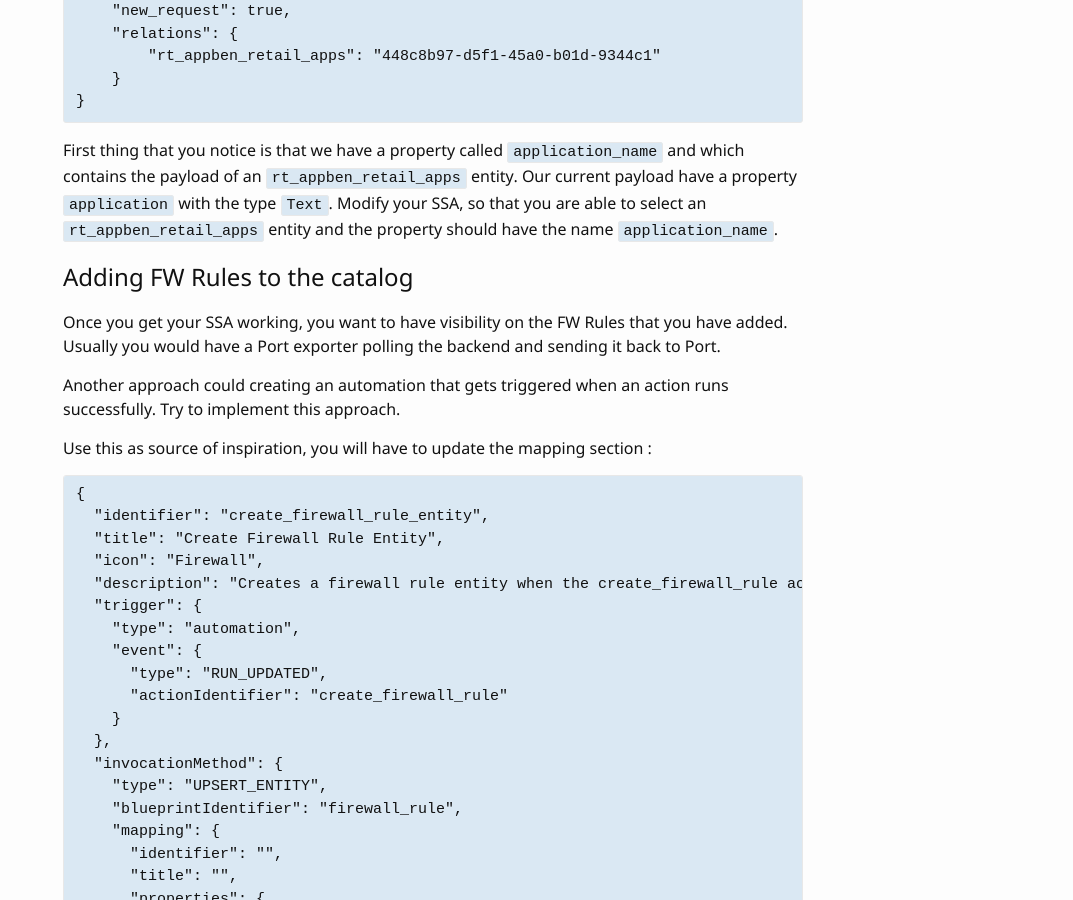
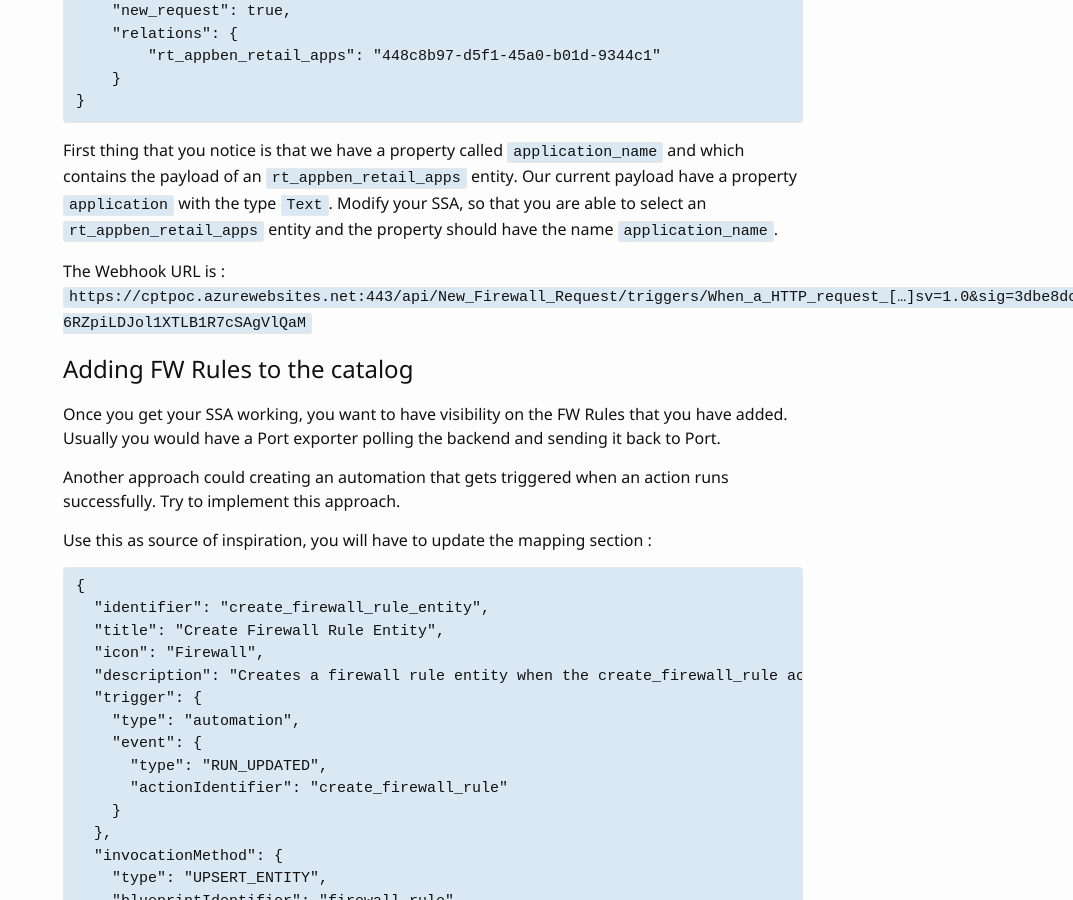
Before and after one commit to port-experimental/landg-workshop, a Jekyll site: the page built from 2-ssa-backend.md, in a window 1280 px wide and 900 px high, scrolled down 1541 px. Shown: the whole window, without its empty margins (207-1280 px from the left). Built offline with Jekyll 4.4.1, drawn with Linux system fonts in a browser that asks for light colours.

Commit message:
adding backend webhook

```diff
--- a/2-ssa-backend.md
+++ b/2-ssa-backend.md
@@ -75,6 +75,9 @@ First thing that you notice is that we have a property called `application_name`
 Modify your SSA, so that you are able to select an `rt_appben_retail_apps` entity and the property should have the name `application_name`.
 
 
+The Webhook URL is : `https://cptpoc.azurewebsites.net:443/api/New_Firewall_Request/triggers/When_a_HTTP_request_[…]sv=1.0&sig=3dbe8dcMYjl_flQ-6RZpiLDJol1XTLB1R7cSAgVlQaM`
+
+
 ## Adding FW Rules to the catalog
 
 Once you get your SSA working, you want to have visibility on the FW Rules that you have added. Usually you would have a Port exporter polling the backend and sending it back to Port.
```
